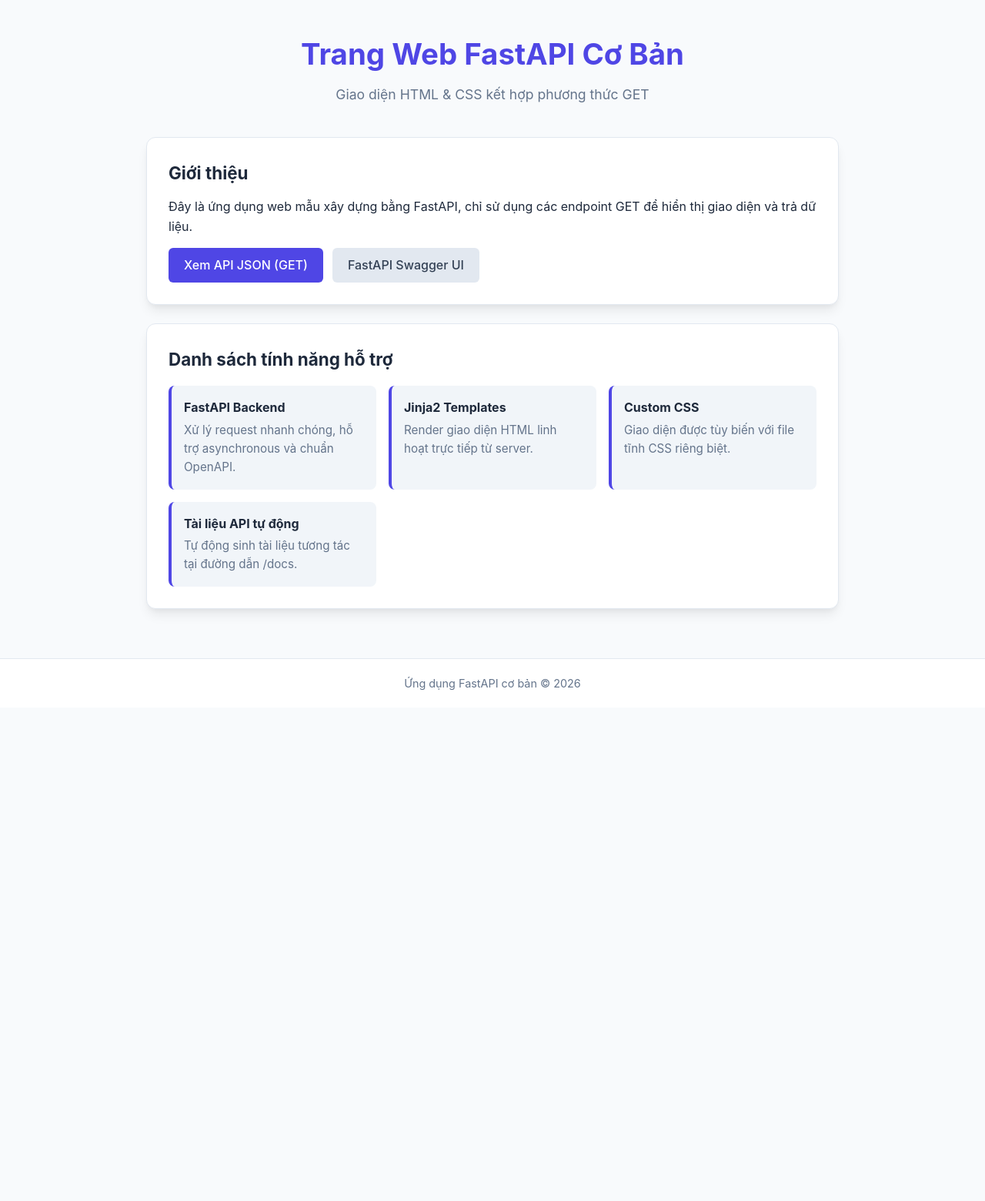
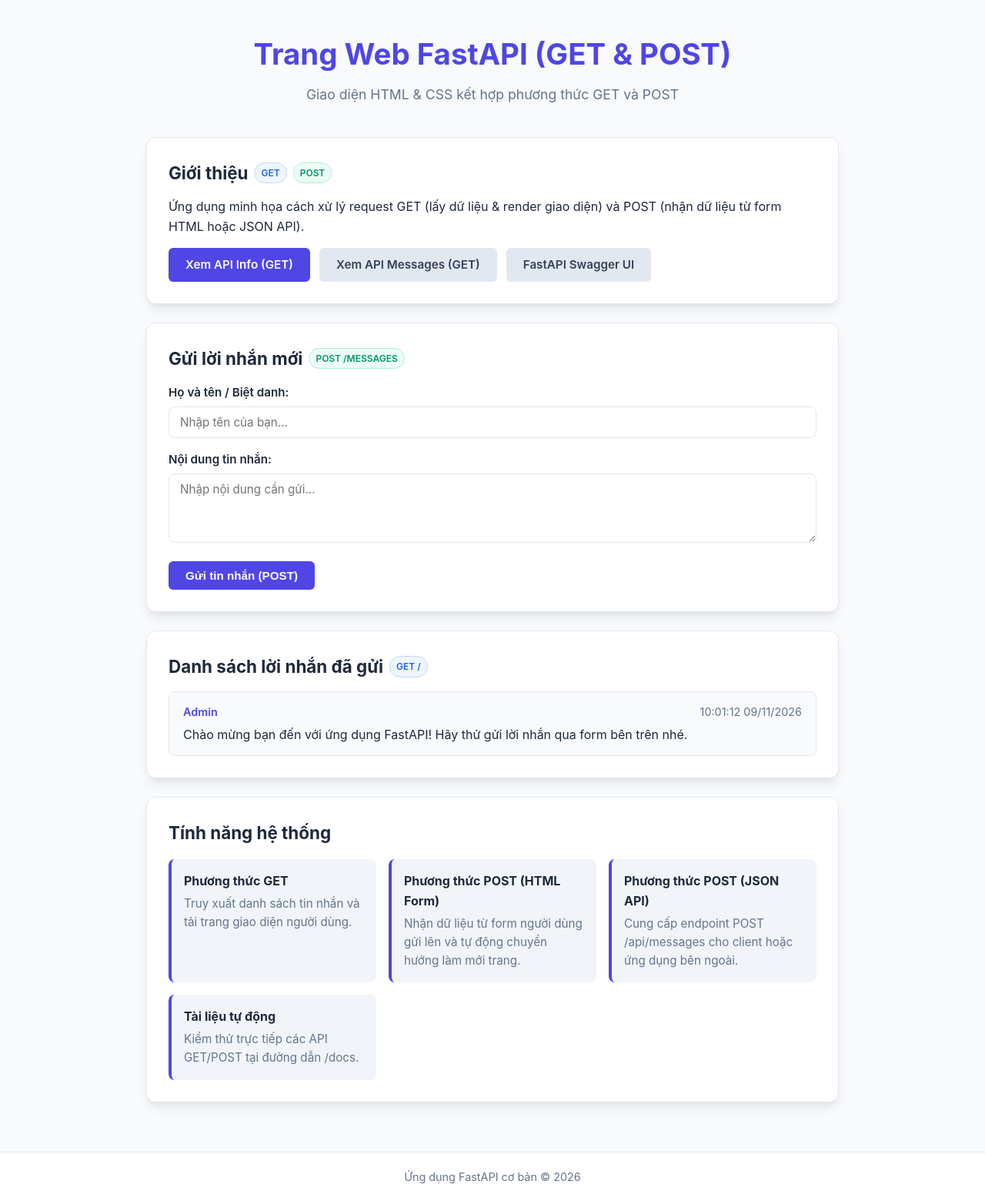
Before and after one commit to cuongnmcntttlu/git_demo, a FastAPI app: page / in a window 1280 px wide. Shown: the whole page at 77% size. Before the commit the page ends 896 px from the top, so only its background shows below. Run offline with FastAPI, Linux system fonts and the light colour scheme.

Commit message:
feat: bo sung tinh nang POST cho HTML form va JSON API

```diff
--- a/main.py
+++ b/main.py
@@ -1,11 +1,15 @@
-from fastapi import FastAPI, Request
-from fastapi.responses import HTMLResponse
+from datetime import datetime
+from typing import List
+
+from fastapi import FastAPI, Form, Request, status
+from fastapi.responses import HTMLResponse, RedirectResponse
 from fastapi.staticfiles import StaticFiles
 from fastapi.templating import Jinja2Templates
+from pydantic import BaseModel, Field
 
 app = FastAPI(
-    title="FastAPI Basic Demo",
-    description="Ứng dụng web FastAPI cơ bản chỉ sử dụng phương thức GET với giao diện HTML/CSS"
+    title="FastAPI Demo (GET & POST)",
+    description="Ứng dụng web FastAPI hỗ trợ phương thức GET & POST với giao diện HTML/CSS"
 )
 
 # Phục vụ thư mục static (CSS, JS, hình ảnh)
@@ -14,44 +18,113 @@ app.mount("/static", StaticFiles(directory="static"), name="static")
 # Cấu hình template engine Jinja2
 templates = Jinja2Templates(directory="templates")
 
+# Bộ nhớ tạm lưu trữ danh sách tin nhắn
+messages_db = [
+    {
+        "id": 1,
+        "sender": "Admin",
+        "content": "Chào mừng bạn đến với ứng dụng FastAPI! Hãy thử gửi lời nhắn qua form bên trên nhé.",
+        "created_at": datetime.now().strftime("%H:%M:%S %d/%m/%Y")
+    }
+]
+
+
+# Pydantic Model cho API POST
+class MessageCreate(BaseModel):
+    sender: str = Field(..., min_length=1, max_length=50, description="Tên người gửi")
+    content: str = Field(..., min_length=1, max_length=500, description="Nội dung lời nhắn")
+
+
+# ==========================================
+# 1. GIAO DIỆN WEB (HTML / Form)
+# ==========================================
 
 @app.get("/", response_class=HTMLResponse)
 async def read_root(request: Request):
-    """Endpoint GET trả về giao diện HTML."""
+    """Endpoint GET: Render trang chủ HTML với danh sách tin nhắn."""
     context = {
         "request": request,
-        "title": "Trang Web FastAPI Cơ Bản",
-        "subtitle": "Giao diện HTML & CSS kết hợp phương thức GET",
-        "description": "Đây là ứng dụng web mẫu xây dựng bằng FastAPI, chỉ sử dụng các endpoint GET để hiển thị giao diện và trả dữ liệu.",
+        "title": "Trang Web FastAPI (GET & POST)",
+        "subtitle": "Giao diện HTML & CSS kết hợp phương thức GET và POST",
+        "description": "Ứng dụng minh họa cách xử lý request GET (lấy dữ liệu & render giao diện) và POST (nhận dữ liệu từ form HTML hoặc JSON API).",
+        "messages": list(reversed(messages_db)),
         "features": [
             {
-                "name": "FastAPI Backend",
-                "description": "Xử lý request nhanh chóng, hỗ trợ asynchronous và chuẩn OpenAPI."
+                "name": "Phương thức GET",
+                "description": "Truy xuất danh sách tin nhắn và tải trang giao diện người dùng."
             },
             {
-                "name": "Jinja2 Templates",
-                "description": "Render giao diện HTML linh hoạt trực tiếp từ server."
+                "name": "Phương thức POST (HTML Form)",
+                "description": "Nhận dữ liệu từ form người dùng gửi lên và tự động chuyển hướng làm mới trang."
             },
             {
-                "name": "Custom CSS",
-                "description": "Giao diện được tùy biến với file tĩnh CSS riêng biệt."
+                "name": "Phương thức POST (JSON API)",
+                "description": "Cung cấp endpoint POST /api/messages cho client hoặc ứng dụng bên ngoài."
             },
             {
-                "name": "Tài liệu API tự động",
-                "description": "Tự động sinh tài liệu tương tác tại đường dẫn /docs."
+                "name": "Tài liệu tự động",
+                "description": "Kiểm thử trực tiếp các API GET/POST tại đường dẫn /docs."
             }
         ]
     }
     return templates.TemplateResponse(request=request, name="index.html", context=context)
 
 
+@app.post("/messages")
+async def create_message_from_form(
+    sender: str = Form(...),
+    content: str = Form(...)
+):
+    """Endpoint POST: Nhận dữ liệu từ form HTML và thêm tin nhắn mới."""
+    new_message = {
+        "id": len(messages_db) + 1,
+        "sender": sender.strip(),
+        "content": content.strip(),
+        "created_at": datetime.now().strftime("%H:%M:%S %d/%m/%Y")
+    }
+    messages_db.append(new_message)
+    # Chuyển hướng về trang chủ sau khi POST thành công (HTTP 303 See Other)
+    return RedirectResponse(url="/", status_code=status.HTTP_303_SEE_OTHER)
+
+
+# ==========================================
+# 2. JSON API ENDPOINTS
+# ==========================================
+
 @app.get("/api/info")
 async def get_info():
-    """Endpoint GET trả về dữ liệu định dạng JSON."""
+    """Endpoint GET: Trả về thông tin hệ thống dạng JSON."""
     return {
         "status": "success",
-        "message": "Xin chào! Đây là dữ liệu trả về từ endpoint GET của FastAPI.",
-        "version": "1.0.0"
+        "message": "FastAPI đang chạy với đầy đủ phương thức GET và POST.",
+        "total_messages": len(messages_db),
+        "version": "1.1.0"
+    }
+
+
+@app.get("/api/messages")
+async def list_messages():
+    """Endpoint GET: Lấy danh sách toàn bộ tin nhắn dưới dạng JSON."""
+    return {
+        "status": "success",
+        "data": messages_db
+    }
+
+
+@app.post("/api/messages", status_code=status.HTTP_201_CREATED)
+async def create_message_api(message: MessageCreate):
+    """Endpoint POST: Nhận payload JSON để tạo tin nhắn mới."""
+    new_message = {
+        "id": len(messages_db) + 1,
+        "sender": message.sender.strip(),
+        "content": message.content.strip(),
+        "created_at": datetime.now().strftime("%H:%M:%S %d/%m/%Y")
+    }
+    messages_db.append(new_message)
+    return {
+        "status": "success",
+        "message": "Đã thêm lời nhắn thành công!",
+        "data": new_message
     }
 
 
--- a/requirements.txt
+++ b/requirements.txt
@@ -1,3 +1,4 @@
 fastapi>=0.100.0
 uvicorn[standard]>=0.20.0
 jinja2>=3.1.0
+python-multipart>=0.0.9
--- a/static/css/style.css
+++ b/static/css/style.css
@@ -1,6 +1,7 @@
 :root {
     --primary-color: #4f46e5;
     --primary-hover: #4338ca;
+    --success-color: #10b981;
     --bg-color: #f8fafc;
     --card-bg: #ffffff;
     --text-color: #1e293b;
@@ -62,6 +63,138 @@ header p {
     font-size: 1.4rem;
     margin-bottom: 14px;
     color: var(--text-color);
+    display: flex;
+    align-items: center;
+    gap: 8px;
+}
+
+.badge {
+    font-size: 0.75rem;
+    padding: 3px 8px;
+    border-radius: 9999px;
+    font-weight: 600;
+    text-transform: uppercase;
+}
+
+.badge-post {
+    background-color: #ecfdf5;
+    color: #059669;
+    border: 1px solid #a7f3d0;
+}
+
+.badge-get {
+    background-color: #eff6ff;
+    color: #2563eb;
+    border: 1px solid #bfdbfe;
+}
+
+.form-group {
+    margin-bottom: 16px;
+}
+
+.form-group label {
+    display: block;
+    margin-bottom: 6px;
+    font-weight: 600;
+    font-size: 0.95rem;
+    color: var(--text-color);
+}
+
+.form-control {
+    width: 100%;
+    padding: 10px 14px;
+    border: 1px solid var(--border-color);
+    border-radius: 8px;
+    font-size: 0.95rem;
+    font-family: inherit;
+    color: var(--text-color);
+    background-color: #fff;
+    transition: border-color 0.2s ease, box-shadow 0.2s ease;
+}
+
+.form-control:focus {
+    outline: none;
+    border-color: var(--primary-color);
+    box-shadow: 0 0 0 3px rgba(79, 70, 229, 0.15);
+}
+
+textarea.form-control {
+    resize: vertical;
+    min-height: 90px;
+}
+
+.btn {
+    display: inline-block;
+    padding: 10px 22px;
+    background-color: var(--primary-color);
+    color: #fff;
+    text-decoration: none;
+    border-radius: 6px;
+    font-weight: 600;
+    font-size: 0.95rem;
+    border: none;
+    cursor: pointer;
+    transition: background-color 0.2s ease, transform 0.1s ease;
+}
+
+.btn:hover {
+    background-color: var(--primary-hover);
+}
+
+.btn:active {
+    transform: scale(0.98);
+}
+
+.btn-secondary {
+    background-color: #e2e8f0;
+    color: #334155;
+}
+
+.btn-secondary:hover {
+    background-color: #cbd5e1;
+}
+
+.message-list {
+    list-style: none;
+    display: flex;
+    flex-direction: column;
+    gap: 12px;
+    margin-top: 14px;
+}
+
+.message-item {
+    background: #f8fafc;
+    border: 1px solid var(--border-color);
+    border-radius: 8px;
+    padding: 14px 18px;
+}
+
+.message-header {
+    display: flex;
+    justify-content: space-between;
+    margin-bottom: 6px;
+    font-size: 0.9rem;
+}
+
+.message-author {
+    font-weight: 600;
+    color: var(--primary-color);
+}
+
+.message-time {
+    color: var(--text-muted);
+}
+
+.message-body {
+    color: var(--text-color);
+    white-space: pre-wrap;
+    word-break: break-word;
+}
+
+.empty-state {
+    color: var(--text-muted);
+    font-style: italic;
+    padding: 12px 0;
 }
 
 .feature-list {
@@ -97,30 +230,6 @@ header p {
     margin-top: 14px;
 }
 
-.btn {
-    display: inline-block;
-    padding: 10px 20px;
-    background-color: var(--primary-color);
-    color: #fff;
-    text-decoration: none;
-    border-radius: 6px;
-    font-weight: 500;
-    transition: background-color 0.2s ease;
-}
-
-.btn:hover {
-    background-color: var(--primary-hover);
-}
-
-.btn-secondary {
-    background-color: #e2e8f0;
-    color: #334155;
-}
-
-.btn-secondary:hover {
-    background-color: #cbd5e1;
-}
-
 footer {
     text-align: center;
     padding: 20px;
--- a/templates/index.html
+++ b/templates/index.html
@@ -13,17 +13,66 @@
             <p>{{ subtitle }}</p>
         </header>
 
+        <!-- Section Giới thiệu -->
         <section class="card">
-            <h2>Giới thiệu</h2>
+            <h2>
+                Giới thiệu
+                <span class="badge badge-get">GET</span>
+                <span class="badge badge-post">POST</span>
+            </h2>
             <p>{{ description }}</p>
             <div class="links">
-                <a href="/api/info" class="btn" target="_blank">Xem API JSON (GET)</a>
+                <a href="/api/info" class="btn" target="_blank">Xem API Info (GET)</a>
+                <a href="/api/messages" class="btn btn-secondary" target="_blank">Xem API Messages (GET)</a>
                 <a href="/docs" class="btn btn-secondary" target="_blank">FastAPI Swagger UI</a>
             </div>
         </section>
 
+        <!-- Form gửi POST -->
         <section class="card">
-            <h2>Danh sách tính năng hỗ trợ</h2>
+            <h2>
+                Gửi lời nhắn mới
+                <span class="badge badge-post">POST /messages</span>
+            </h2>
+            <form action="/messages" method="post">
+                <div class="form-group">
+                    <label for="sender">Họ và tên / Biệt danh:</label>
+                    <input type="text" id="sender" name="sender" class="form-control" placeholder="Nhập tên của bạn..." required>
+                </div>
+                <div class="form-group">
+                    <label for="content">Nội dung tin nhắn:</label>
+                    <textarea id="content" name="content" class="form-control" rows="3" placeholder="Nhập nội dung cần gửi..." required></textarea>
+                </div>
+                <button type="submit" class="btn">Gửi tin nhắn (POST)</button>
+            </form>
+        </section>
+
+        <!-- Danh sách tin nhắn đã nhận (POST/GET) -->
+        <section class="card">
+            <h2>
+                Danh sách lời nhắn đã gửi
+                <span class="badge badge-get">GET /</span>
+            </h2>
+            {% if messages %}
+            <ul class="message-list">
+                {% for msg in messages %}
+                <li class="message-item">
+                    <div class="message-header">
+                        <span class="message-author">{{ msg.sender }}</span>
+                        <span class="message-time">{{ msg.created_at }}</span>
+                    </div>
+                    <div class="message-body">{{ msg.content }}</div>
+                </li>
+                {% endfor %}
+            </ul>
+            {% else %}
+            <p class="empty-state">Chưa có lời nhắn nào. Hãy là người đầu tiên gửi tin nhắn qua biểu mẫu trên!</p>
+            {% endif %}
+        </section>
+
+        <!-- Danh sách tính năng hỗ trợ -->
+        <section class="card">
+            <h2>Tính năng hệ thống</h2>
             <ul class="feature-list">
                 {% for feature in features %}
                 <li class="feature-item">
```
